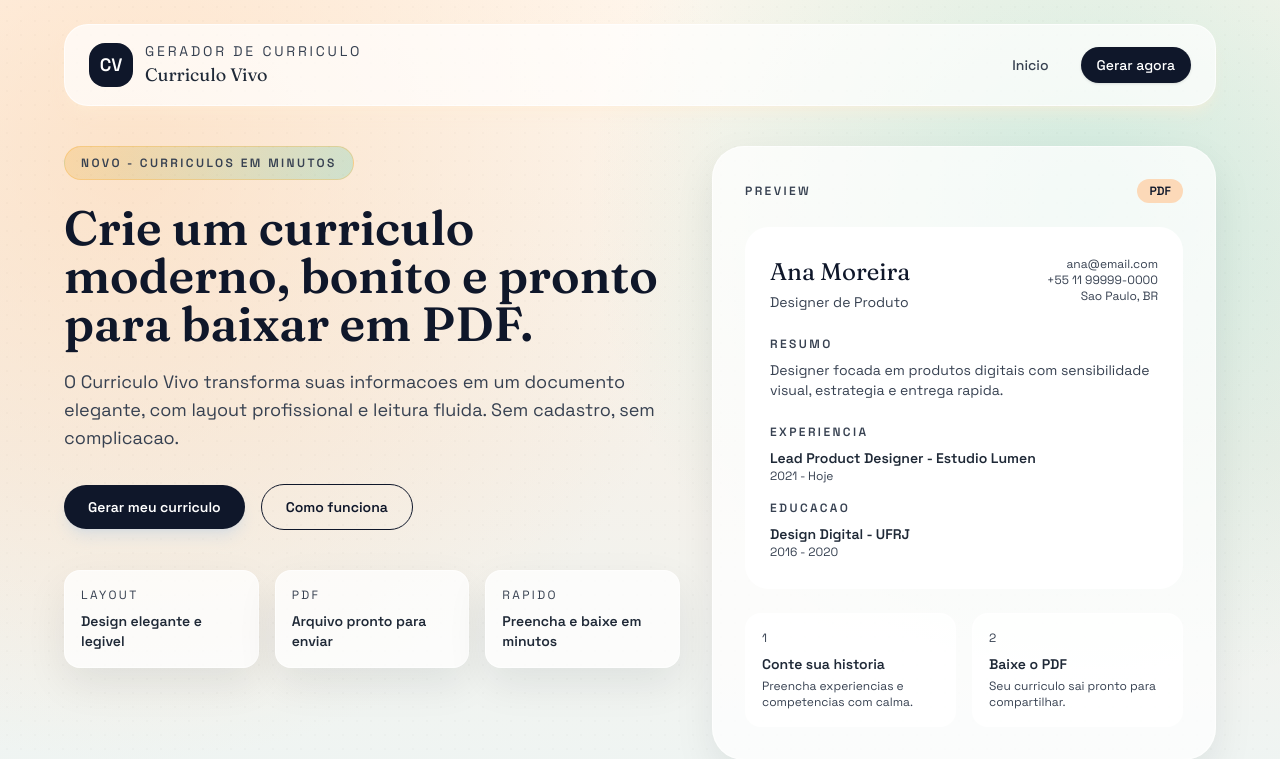
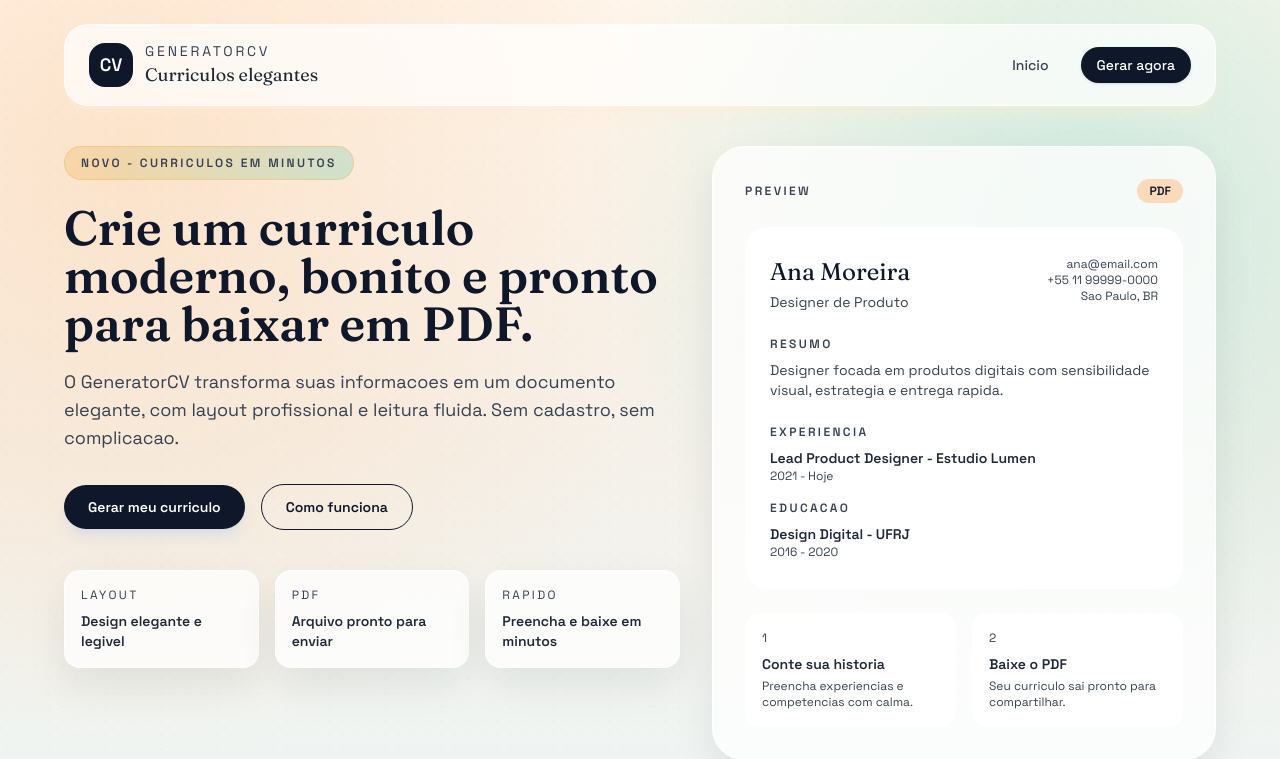
Before and after one commit to diogovdcpa/generatorcv, a Flask app: page / in a window 1280 px wide. Shown: the top 759 px of the page. Run offline with Flask 3, Linux system fonts and the light colour scheme; some libraries are stand-ins or nearby versions.

Commit message:
Rename app to GeneratorCV

```diff
--- a/main.py
+++ b/main.py
@@ -15,12 +15,12 @@ app = Flask(__name__, static_folder="public", static_url_path="")
 
 @app.get("/")
 def landing():
-    return render_template("index.html", title="Curriculo Vivo")
+    return render_template("index.html", title="GeneratorCV")
 
 
 @app.get("/form")
 def form_page():
-    return render_template("form.html", title="Gerar curriculo")
+    return render_template("form.html", title="Gerar curriculo | GeneratorCV")
 
 
 def slugify(value: str) -> str:
@@ -57,8 +57,8 @@ def build_pdf(data: dict[str, str]) -> BytesIO:
         rightMargin=48,
         topMargin=48,
         bottomMargin=48,
-        title="Curriculo",
-        author=data.get("full_name", "") or "Curriculo Vivo",
+        title="GeneratorCV",
+        author=data.get("full_name", "") or "GeneratorCV",
     )
 
     styles = getSampleStyleSheet()
--- a/templates/base.html
+++ b/templates/base.html
@@ -3,7 +3,7 @@
 <head>
   <meta charset="UTF-8">
   <meta name="viewport" content="width=device-width, initial-scale=1">
-  <title>{{ title or "Gerador de Curriculo" }}</title>
+  <title>{{ title or "GeneratorCV" }}</title>
   <link rel="icon" type="image/x-icon" href="/favicon.ico">
   <link rel="preconnect" href="https://fonts.googleapis.com">
   <link rel="preconnect" href="https://fonts.gstatic.com" crossorigin>
@@ -87,8 +87,8 @@
           CV
         </div>
         <div>
-          <p class="text-sm uppercase tracking-[0.2em] text-[var(--ink-soft)]">Gerador de Curriculo</p>
-          <p class="heading-font text-lg">Curriculo Vivo</p>
+          <p class="text-sm uppercase tracking-[0.2em] text-[var(--ink-soft)]">GeneratorCV</p>
+          <p class="heading-font text-lg">Curriculos elegantes</p>
         </div>
       </div>
       <nav class="flex items-center gap-4 text-sm font-medium">
--- a/templates/form.html
+++ b/templates/form.html
@@ -7,7 +7,7 @@
       </span>
       <h1 class="heading-font mt-6 text-4xl font-semibold text-[var(--shade)]">Conte sua historia profissional.</h1>
       <p class="mt-4 text-base text-[var(--ink-soft)]">
-        Informe seus dados e deixe o Curriculo Vivo montar um PDF elegante, organizado e pronto para enviar.
+        Informe seus dados e deixe o GeneratorCV montar um PDF elegante, organizado e pronto para enviar.
       </p>
       <div class="mt-8 grid gap-4">
         <div class="glass rounded-2xl p-5">
--- a/templates/index.html
+++ b/templates/index.html
@@ -9,7 +9,7 @@
         Crie um curriculo moderno, bonito e pronto para baixar em PDF.
       </h1>
       <p class="mt-5 text-lg text-[var(--ink-soft)]">
-        O Curriculo Vivo transforma suas informacoes em um documento elegante, com layout profissional e leitura fluida. Sem cadastro, sem complicacao.
+        O GeneratorCV transforma suas informacoes em um documento elegante, com layout profissional e leitura fluida. Sem cadastro, sem complicacao.
       </p>
       <div class="mt-8 flex flex-wrap items-center gap-4">
         <a href="/form" class="rounded-full bg-[var(--shade)] px-6 py-3 text-sm font-semibold text-white shadow-lg shadow-slate-300/60 transition hover:-translate-y-0.5">
```
Also changed, not shown: README.md.
